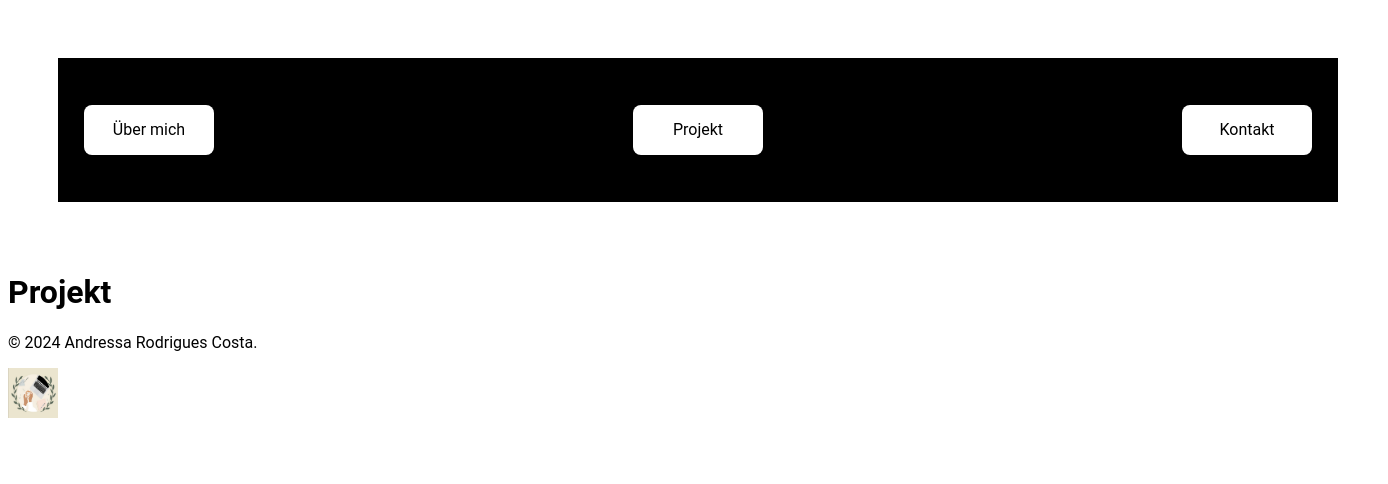
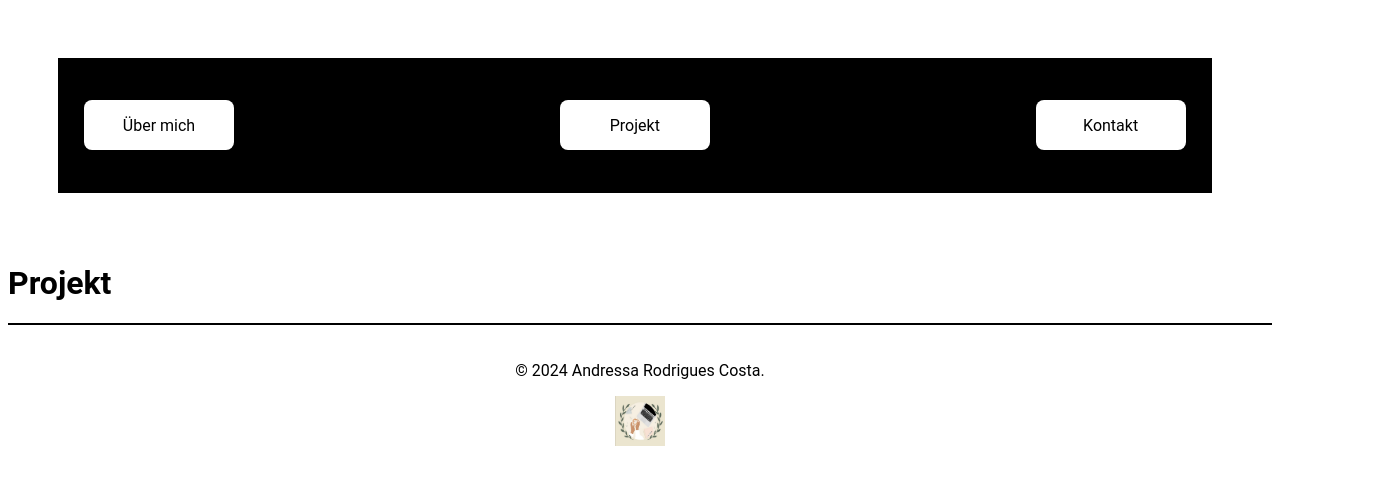
Before and after one commit to Andresscd/andressacosta, a plain HTML site: page project.html in a window 1280 px wide. Shown: the whole page, 1388 px wide, since content can reach past the window. Drawn offline with Linux system fonts and the light colour scheme.

Commit message:
Update project.css

```diff
--- a/project.css
+++ b/project.css
@@ -9,12 +9,13 @@ body {
     background-color: black;
     display: inline-block;
     text-decoration: none;
-    width: 100%;
+    width: 90%;
     padding: 8px;
-    line-height: 60px;
+    line-height: 50px;
     transition: 0,8px;
     margin: 50px;
 }
+
 nav a:hover {
    color: black
 
@@ -38,9 +39,17 @@ button {
     border: none;
     border-radius: 8px;
     cursor: pointer;
-    width: 130px;
+    width: 150px;
     height: 50px;
     font-size: 16px;
     transition: box-shadow 0.3s;
     font-family: 'Roboto', sans-serif;
 }
+
+footer {
+    background-color: white;
+    text-align: center;
+    padding: 20px;
+    border-top: 2px solid black;
+    color: black;
+}
```
